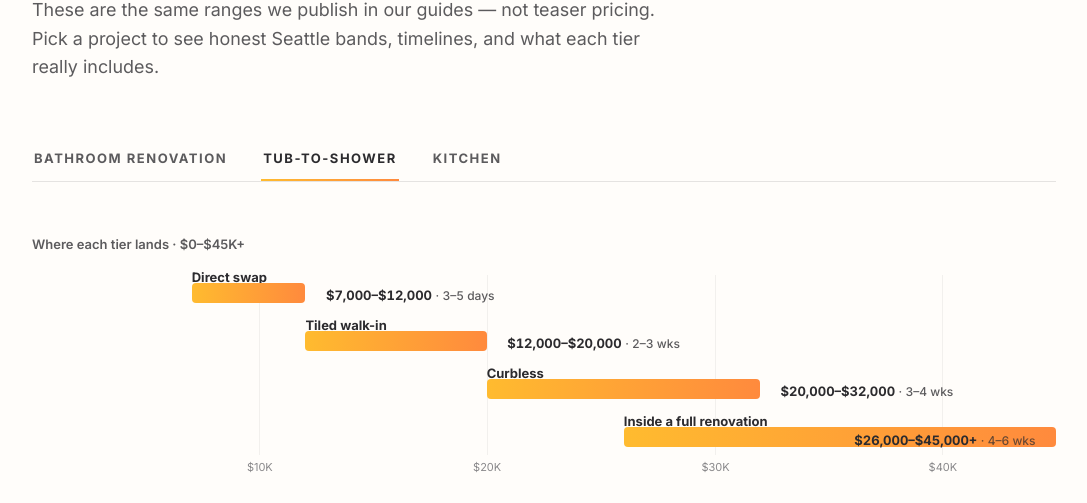
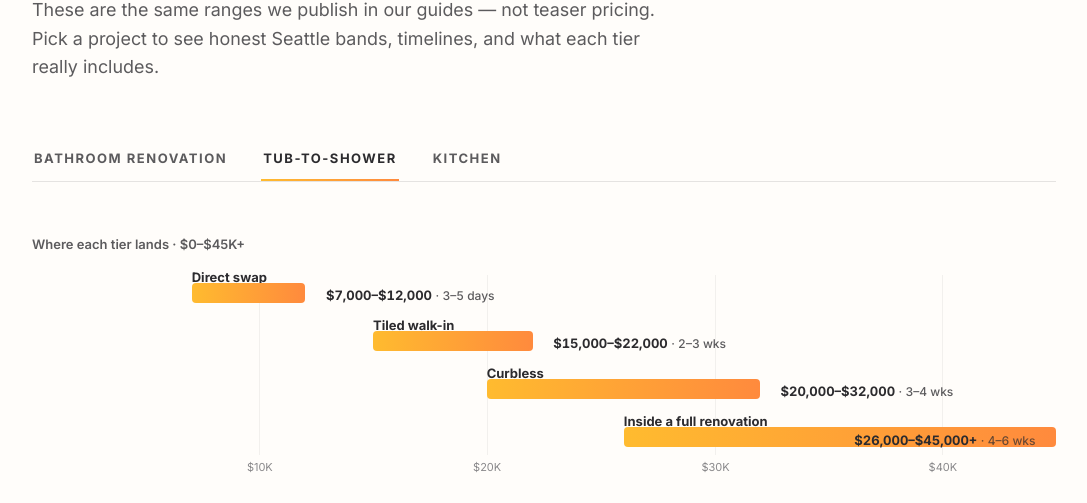
Before and after one commit to DuetRight/cost-explorer, a plain HTML site: page index.html in a window 1280 px wide. Both pictures are taken after a click on the tab "TUB-TO-SHOWER". Shown: the part 297-800 px from the top of the page, without its empty margins (96-1183 px from the left). Drawn offline with Linux system fonts and the light colour scheme.

Commit message:
Walk-in shower tier: $15,000-$22,000 per Angelo (was $12,000-$20,000)
Floor was below actual cost (~$15K minimum). Band strip geometry updated
to match. Blog guide and service page updated in the same pass.

Co-Authored-By: Claude Fable 5 <noreply@anthropic.com>

```diff
--- a/index.html
+++ b/index.html
@@ -309,9 +309,9 @@
           <span class="band-val" style="left:28.7%">$7,000–$12,000 <span class="t">&middot; 3–5 days</span></span>
         </div>
         <div class="band-row">
-          <span class="band-name" style="left:26.7%">Tiled walk-in</span>
-          <div class="band" style="left:26.7%;width:17.7%"></div>
-          <span class="band-val" style="left:46.4%">$12,000–$20,000 <span class="t">&middot; 2–3 wks</span></span>
+          <span class="band-name" style="left:33.3%">Tiled walk-in</span>
+          <div class="band" style="left:33.3%;width:15.6%"></div>
+          <span class="band-val" style="left:50.9%">$15,000–$22,000 <span class="t">&middot; 2–3 wks</span></span>
         </div>
         <div class="band-row">
           <span class="band-name" style="left:44.4%">Curbless</span>
@@ -344,7 +344,7 @@
     <article class="entry">
       <div><div class="ghost" aria-hidden="true">02</div><div class="tier-name">Tiled walk-in</div><h3>Same footprint</h3></div>
       <div><div class="price-prefix">Range</div>
-        <div class="price"><span data-count="12000">$12,000</span>–<span data-count="20000">$20,000</span></div>
+        <div class="price"><span data-count="15000">$15,000</span>–<span data-count="22000">$22,000</span></div>
         <div class="price-meta">Typically 2–3 weeks</div></div>
       <div>
         <ul>
```
